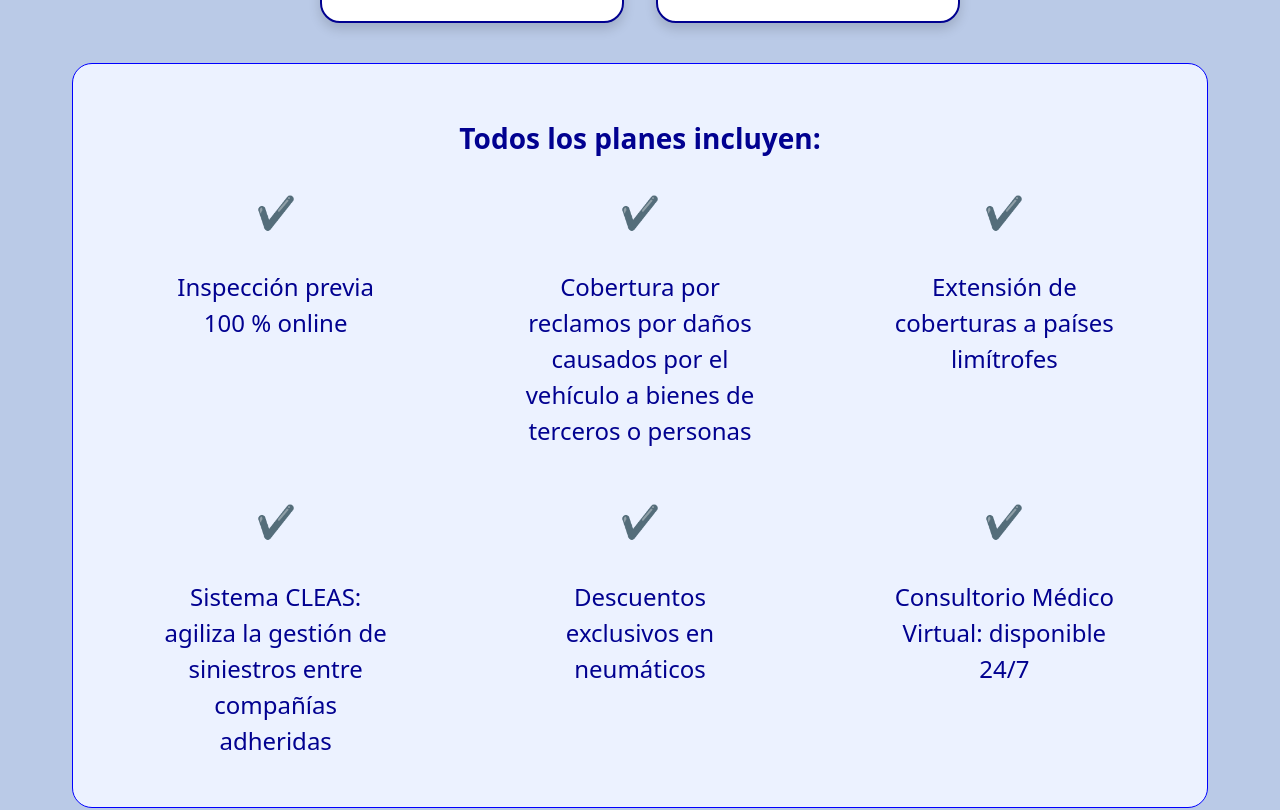
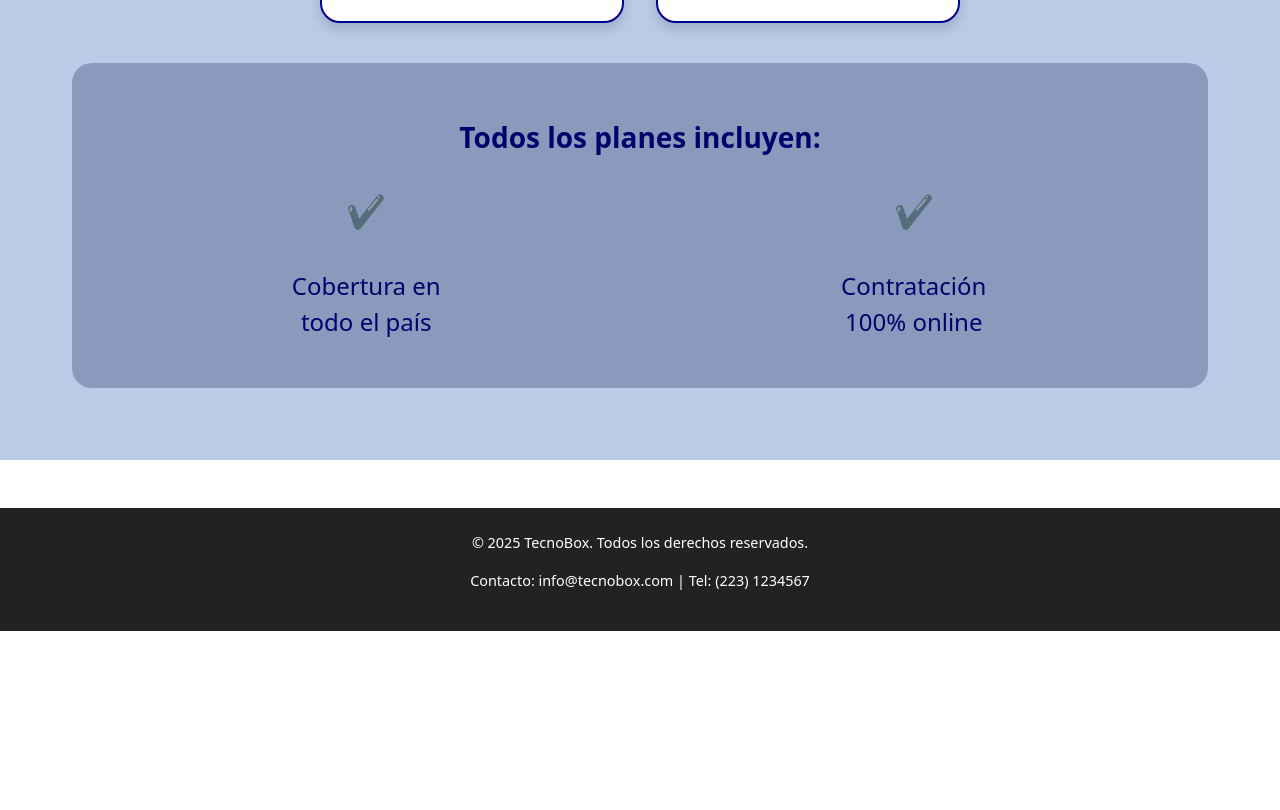
Before and after one commit to Ivanjaviersanchez/Fenix-Broker, a React (Vite) app: page /seguros/art in a window 1280 px wide. Shown: the part 760-1570 px from the top of the page. After the commit the page ends 1391 px from the top, so only its background shows below. Built offline with nearby package versions, Linux system fonts and the light colour scheme.

Commit message:
Componente DetalleSeguro ajustes 29/7

```diff
--- a/src/components/Cotiza.css
+++ b/src/components/Cotiza.css
@@ -5,7 +5,7 @@
   padding-right: 15vh;
   background-color: #bacae7;
   height: auto;
-  color: rgb(1, 1, 144);
+  color: rgb(2, 2, 108);
   font-size: 3vh;
 }
 .ContainerFormCotizacion h3 {
--- a/src/components/DetalleSeguro.css
+++ b/src/components/DetalleSeguro.css
@@ -6,7 +6,7 @@
 }
 
 .ContainerDetalleSeguro h3 {
-  color: rgb(1, 1, 144);
+  color: rgb(2, 2, 108);
   font-size: 5vh;
   font-weight: bold;
   text-align: center;
@@ -14,16 +14,13 @@
 
 .ContainerDetalleSeguro p,
 .ContainerDetalleSeguro h4 {
-  color: rgb(1, 1, 144);
+  color: rgb(2, 2, 108);
   margin-top: 3.2vh;
   font-size: 3vh;
   padding: 0 15%;
   text-align: center;
 }
 
-.ContainerIncluyen {
-
-}
 
 /* ===== CARDS DE COBERTURAS ===== */
 
@@ -105,8 +102,7 @@
 
 .ContainerIncluyen {
   margin-top: 4rem;
-  background-color: #ecf2ff;
-  border: solid blue 1px;
+  background-color: #899abd;
   padding: 2rem 3%;
   margin: 5vh 5vh;
   border-radius: 20px;
--- a/src/components/DetalleSeguro.jsx
+++ b/src/components/DetalleSeguro.jsx
@@ -44,7 +44,7 @@ const segurosData = {
   },
   motos: {
     title: "Seguros para Motos",
-    description: "Protegé tu moto con planes adaptados a tu uso diario.",
+    description: "Protegé tu moto con planes adaptados a tu uso diario, con las principales coberturas para que vos y tu moto estén siempre protegidos.",
     items: [
       {
         nombre: "Seguro Moto Base",
@@ -65,17 +65,14 @@ const segurosData = {
       }
     ],
     incluyen: [
-      "Inspección ",
-      "Cobertura por reclamos por daños causados por el vehículo a bienes de terceros o personas",
-      "Extensión de coberturas a países limítrofes",
-      "Sistema CLEAS: agiliza la gestión de siniestros entre compañías adheridas",
-      "Descuentos exclusivos en neumáticos",
-      "Consultorio Médico Virtual: disponible 24/7"
+      "Responsabilidad Civil",
+      "Accidentes Personales",
+      "Extensión de coberturas a países limítrofes"
     ],
   },
   hogar: {
     title: "Seguros para el Hogar",
-    description: "Protegé tu casa y tus pertenencias con coberturas a medida.",
+    description: "Protegé tu casa y tus pertenencias con coberturas a medida orientadas a brindar seguridad y respaldo ante los imprevistos que sufra tu propiedad.",
     items: [
       {
         nombre: "Seguro Hogar Premium",
@@ -83,8 +80,10 @@ const segurosData = {
           "Incendio edificio y contenido",
           "Robo contenido",
           "Daños por agua",
+          "Granizo",
           "Cristales",
-          "Electrodomésticos"
+          "Electrodomésticos",
+          "Asistencia domiciliaria"
         ]
       },
       {
@@ -97,12 +96,8 @@ const segurosData = {
       }
     ],
     incluyen: [
-      "Inspección previa 100 % online",
-      "Cobertura por reclamos por daños causados por el vehículo a bienes de terceros o personas",
-      "Extensión de coberturas a países limítrofes",
-      "Sistema CLEAS: agiliza la gestión de siniestros entre compañías adheridas",
-      "Descuentos exclusivos en neumáticos",
-      "Consultorio Médico Virtual: disponible 24/7"
+      "Cobertura en todo el país",
+      "Contratación 100% online"
     ],
   },
   movilidad: {
@@ -129,12 +124,9 @@ const segurosData = {
       }
     ],
     incluyen: [
-      "Inspección previa 100 % online",
-      "Cobertura por reclamos por daños causados por el vehículo a bienes de terceros o personas",
-      "Extensión de coberturas a países limítrofes",
-      "Sistema CLEAS: agiliza la gestión de siniestros entre compañías adheridas",
-      "Descuentos exclusivos en neumáticos",
-      "Consultorio Médico Virtual: disponible 24/7"
+      "Cobertura en todo el país",
+      "Traslado por averias",
+      "Contratación 100% online"
     ],
   },
   objetos: {
@@ -160,12 +152,8 @@ const segurosData = {
       }
     ],
     incluyen: [
-      "Inspección previa 100 % online",
-      "Cobertura por reclamos por daños causados por el vehículo a bienes de terceros o personas",
-      "Extensión de coberturas a países limítrofes",
-      "Sistema CLEAS: agiliza la gestión de siniestros entre compañías adheridas",
-      "Descuentos exclusivos en neumáticos",
-      "Consultorio Médico Virtual: disponible 24/7"
+      "Cobertura en todo el país",
+      "Contratación 100% online"
     ],
   },
   retiro: {
@@ -186,17 +174,13 @@ const segurosData = {
       }
     ],
     incluyen: [
-      "Inspección previa 100 % online",
-      "Cobertura por reclamos por daños causados por el vehículo a bienes de terceros o personas",
-      "Extensión de coberturas a países limítrofes",
-      "Sistema CLEAS: agiliza la gestión de siniestros entre compañías adheridas",
-      "Descuentos exclusivos en neumáticos",
-      "Consultorio Médico Virtual: disponible 24/7"
+      "Cobertura en todo el país",
+      "Contratación 100% online"
     ],
   },
   vida: {
     title: "Seguros de Vida",
-    description: "Cuidá a los que más querés con nuestras coberturas de vida.",
+    description: "Cuidá a los que más querés con nuestras coberturas de vida que ofrecen protección y tranquilidad a quienes más querés, ante cualquier eventualidad.",
     items: [
       {
         nombre: "Vida Individual",
@@ -212,12 +196,9 @@ const segurosData = {
       }
     ],
     incluyen: [
-      "Inspección previa 100 % online",
-      "Cobertura por reclamos por daños causados por el vehículo a bienes de terceros o personas",
-      "Extensión de coberturas a países limítrofes",
-      "Sistema CLEAS: agiliza la gestión de siniestros entre compañías adheridas",
-      "Descuentos exclusivos en neumáticos",
-      "Consultorio Médico Virtual: disponible 24/7"
+      "Muerte cualquier causa",
+      "Indemnizaciones parciales",
+      "Invalidez total o permanente"
     ],
   },
   comercios: {
@@ -244,12 +225,8 @@ const segurosData = {
       }
     ],
     incluyen: [
-      "Inspección previa 100 % online",
-      "Cobertura por reclamos por daños causados por el vehículo a bienes de terceros o personas",
-      "Extensión de coberturas a países limítrofes",
-      "Sistema CLEAS: agiliza la gestión de siniestros entre compañías adheridas",
-      "Descuentos exclusivos en neumáticos",
-      "Consultorio Médico Virtual: disponible 24/7"
+      "Cobertura en todo el país",
+      "Contratación 100% online"
     ],
   },
   consorcios: {
@@ -276,12 +253,8 @@ const segurosData = {
       }
     ],
     incluyen: [
-      "Inspección previa 100 % online",
-      "Cobertura por reclamos por daños causados por el vehículo a bienes de terceros o personas",
-      "Extensión de coberturas a países limítrofes",
-      "Sistema CLEAS: agiliza la gestión de siniestros entre compañías adheridas",
-      "Descuentos exclusivos en neumáticos",
-      "Consultorio Médico Virtual: disponible 24/7"
+      "Cobertura en todo el país",
+      "Contratación 100% online"
     ],
   },
   respcivil: {
@@ -298,12 +271,8 @@ const segurosData = {
       }
     ],
     incluyen: [
-      "Inspección previa 100 % online",
-      "Cobertura por reclamos por daños causados por el vehículo a bienes de terceros o personas",
-      "Extensión de coberturas a países limítrofes",
-      "Sistema CLEAS: agiliza la gestión de siniestros entre compañías adheridas",
-      "Descuentos exclusivos en neumáticos",
-      "Consultorio Médico Virtual: disponible 24/7"
+      "Cobertura en todo el país",
+      "Contratación 100% online"
     ],
   },
   buques: {
@@ -320,12 +289,8 @@ const segurosData = {
       }
     ],
     incluyen: [
-      "Inspección previa 100 % online",
-      "Cobertura por reclamos por daños causados por el vehículo a bienes de terceros o personas",
-      "Extensión de coberturas a países limítrofes",
-      "Sistema CLEAS: agiliza la gestión de siniestros entre compañías adheridas",
-      "Descuentos exclusivos en neumáticos",
-      "Consultorio Médico Virtual: disponible 24/7"
+      "Cobertura en todo el país",
+      "Contratación 100% online"
     ],
   },
   art: {
@@ -342,12 +307,8 @@ const segurosData = {
       }
     ],
     incluyen: [
-      "Inspección previa 100 % online",
-      "Cobertura por reclamos por daños causados por el vehículo a bienes de terceros o personas",
-      "Extensión de coberturas a países limítrofes",
-      "Sistema CLEAS: agiliza la gestión de siniestros entre compañías adheridas",
-      "Descuentos exclusivos en neumáticos",
-      "Consultorio Médico Virtual: disponible 24/7"
+      "Cobertura en todo el país",
+      "Contratación 100% online"
     ],
   },
   caucionempresas: {
@@ -364,12 +325,8 @@ const segurosData = {
       }
     ],
     incluyen: [
-      "Inspección previa 100 % online",
-      "Cobertura por reclamos por daños causados por el vehículo a bienes de terceros o personas",
-      "Extensión de coberturas a países limítrofes",
-      "Sistema CLEAS: agiliza la gestión de siniestros entre compañías adheridas",
-      "Descuentos exclusivos en neumáticos",
-      "Consultorio Médico Virtual: disponible 24/7"
+      "Cobertura en todo el país",
+      "Contratación 100% online"
     ],
   }
 };
--- a/src/components/Empresas.css
+++ b/src/components/Empresas.css
@@ -3,7 +3,7 @@
 .ContainerEmpresas {
   background-color: #bacae7;
   padding: 1rem;
-  color: rgb(1, 1, 144);
+  color: rgb(2, 2, 108);
 }
 .ContainerEmpresas p {
   margin-top: 3vh;
--- a/src/components/Personas.css
+++ b/src/components/Personas.css
@@ -3,7 +3,7 @@
 .ContainerPersonas {
   background-color: #bacae7;
   padding: 1rem;
-  color: rgb(1, 1, 144);
+  color: rgb(2, 2, 108);
 }
 .ContainerPersonas p {
   margin-top: 3vh;
--- a/src/components/Seguros.css
+++ b/src/components/Seguros.css
@@ -7,7 +7,7 @@
   padding: 2rem;
   background-color: #bacae7;
   box-shadow: 0 4px 12px rgba(0,0,0,0.05);
-  color: rgb(1, 1, 144);
+  color: rgb(2, 2, 108);
 }
 
 .ContainerSegurosGrid5 {
```
